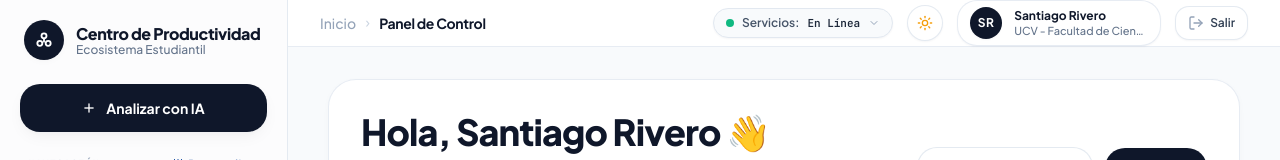
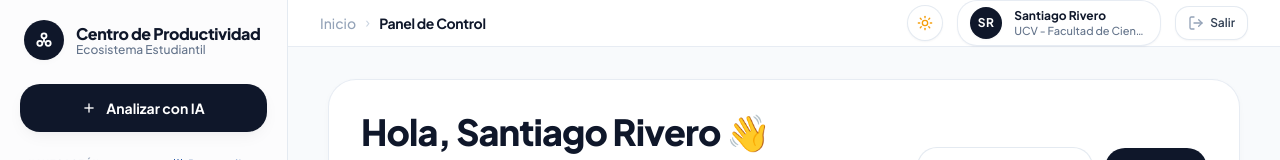
Before and after one commit to santiagorivero0203-gif/A-new-proyect, a React (Vite) app: page / in a window 1280 px wide. Shown: the top 160 px of the page. Built offline with nearby package versions, Linux system fonts and the light colour scheme; no server answers; the database is empty.

Commit message:
fix(ui): remover pill y dropdown de telemetria de servicios innecesarios en la barra superior

```diff
--- a/src/components/layout/Header.tsx
+++ b/src/components/layout/Header.tsx
@@ -6,7 +6,6 @@ import {
   LogOutIcon,
 } from '../common/Icons';
 import { Moon } from 'lucide-react';
-import { LiveSystemStatusWidget } from './LiveSystemStatusWidget';
 
 interface HeaderProps {
   onOpenAuth: () => void;
@@ -104,11 +103,8 @@ export const Header: React.FC<HeaderProps> = ({
         </nav>
       </div>
 
-      {/* Lado Derecho: Pills de estado en vivo, Toggle de Luz, Usuario y Salir */}
+      {/* Lado Derecho: Toggle de Luz, Usuario y Salir */}
       <div className="flex items-center gap-2.5 sm:gap-3.5">
-        {/* Monitor de Estado de Red y Servidor MCP en Vivo */}
-        <LiveSystemStatusWidget />
-
         {/* Botón de Selector de Tema: Claro / Oscuro / Rose Atelier Pastel */}
         <button
           onClick={cycleTheme}
```
